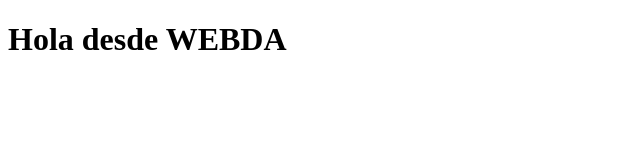
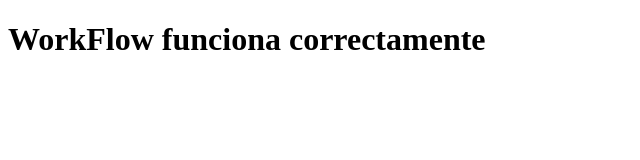
Before and after one commit to lucianorovord/webda, a plain HTML site: page index.html in a window 1280 px wide. Shown: the whole page, without its empty margins (0-640 px from the left). Drawn offline with Linux system fonts and the light colour scheme.

Commit message:
Intento 2 de workflow

```diff
--- a/index.html
+++ b/index.html
@@ -6,6 +6,6 @@
     <title>Document</title>
 </head>
 <body>
-    <h1>Hola desde WEBDA</h1>
+    <h1>WorkFlow funciona correctamente</h1>
 </body>
 </html>
```
